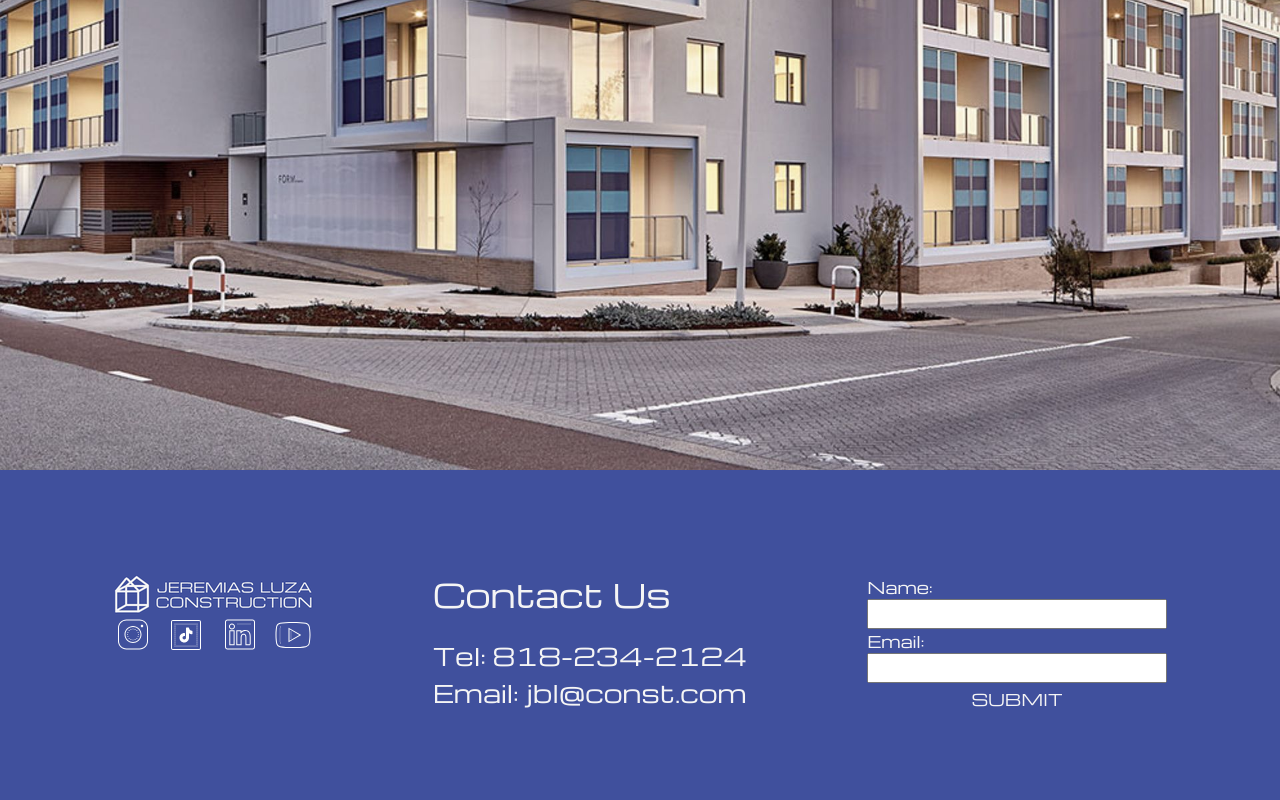
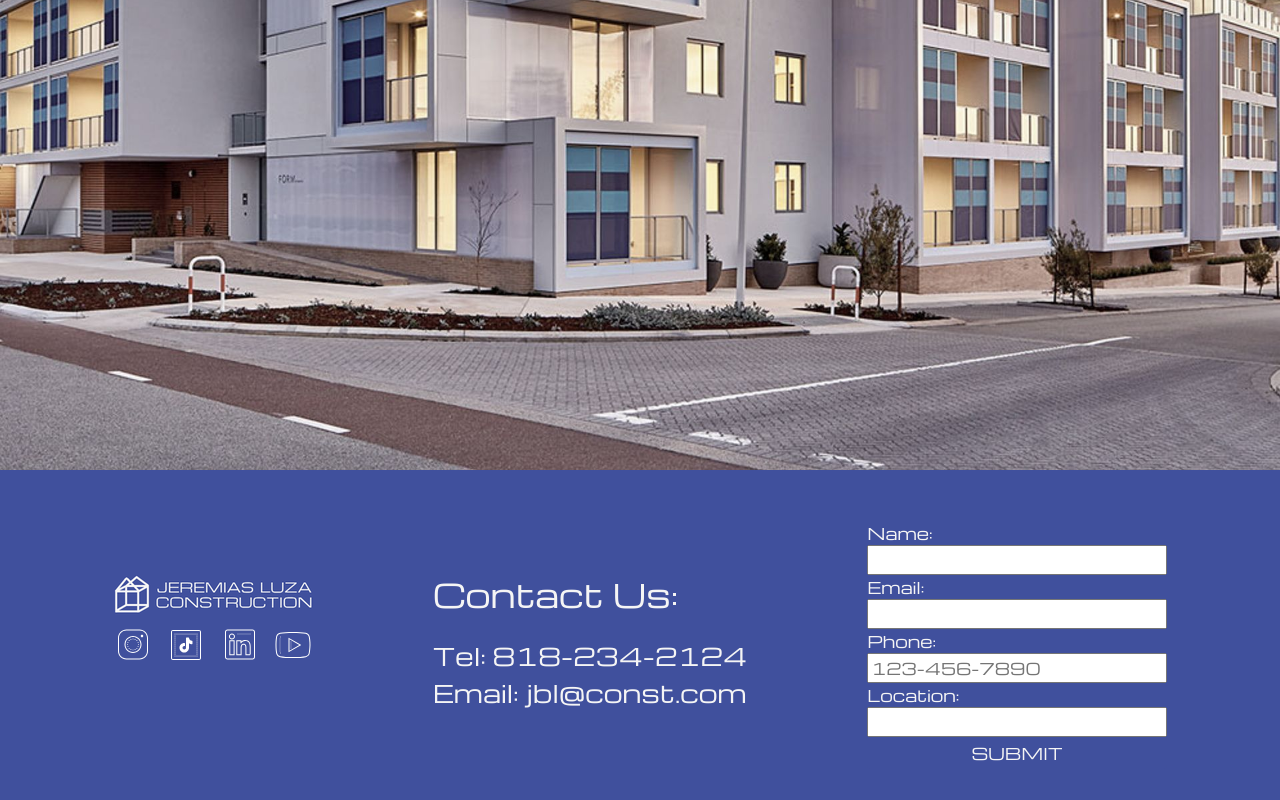
Before and after one commit to NyleLuza/JeremiasLuzaConstruction_Website, a React (Create React App) app in the folder jlc-web/: page / in a window 1280 px wide. Shown: the part 629-1429 px from the top of the page. Built offline with nearby package versions, Linux system fonts and the light colour scheme.

Commit message:
added new parameters to the form

```diff
--- a/jlc-web/src/components/Footer.js
+++ b/jlc-web/src/components/Footer.js
@@ -15,7 +15,10 @@ function Footer() {
         <div style={{ marginTop: "105px" }}>
           <img src={logo} />
         </div>
-        <div className="d-flex justify-content-between">
+        <div
+          className="d-flex justify-content-between"
+          style={{ paddingTop: "10px" }}
+        >
           <SocialIcon link="https://www.instagram.com" icon={instaLogo} />
           <SocialIcon link="https://www.tiktok.com" icon={tiktokLogo} />
           <SocialIcon link="https://www.linkedin.com" icon={linkedinLogo} />
@@ -31,7 +34,7 @@ function Footer() {
         }}
       >
         <h2 className="d-flex" style={{ paddingBottom: "20px" }}>
-          Contact Us
+          Contact Us:
         </h2>
         <h4>Tel: 818-234-2124</h4>
         <h4>Email: jbl@const.com</h4>
--- a/jlc-web/src/components/contactForm/ContactForm.js
+++ b/jlc-web/src/components/contactForm/ContactForm.js
@@ -2,7 +2,12 @@ import { useState } from "react";
 import Button from "../button/Button";
 
 function ContactForm() {
-  const [formData, setFormData] = useState({ name: "", email: "" });
+  const [formData, setFormData] = useState({
+    name: "",
+    email: "",
+    phone: "",
+    Location: "",
+  });
 
   const handleChange = (event) => {
     const { name, value } = event.target;
@@ -39,6 +44,27 @@ function ContactForm() {
           onChange={handleChange}
         />
       </div>
+      <div>
+        <label style={{ color: "#F5F5F5" }}>Phone:</label>
+        <br />
+        <input
+          type="tel"
+          name="phone"
+          placeholder="123-456-7890"
+          value={formData.phone}
+          onChange={handleChange}
+        />
+      </div>
+      <div>
+        <label style={{ color: "#F5F5F5" }}>Location:</label>
+        <br />
+        <input
+          type="text"
+          name="location"
+          value={formData.Location}
+          onChange={handleChange}
+        />
+      </div>
       <Button label="Submit" onClick={() => console.log("Submitted")} />
     </form>
   );
```
